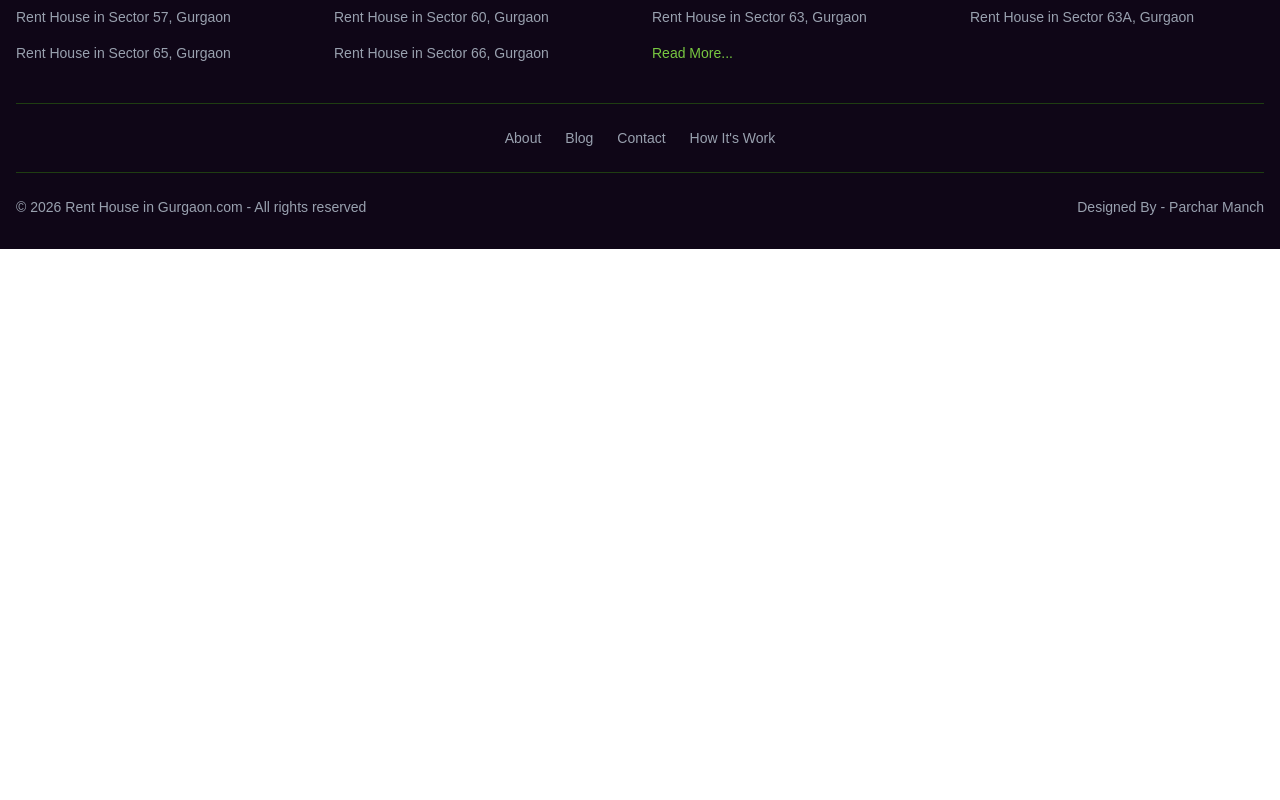
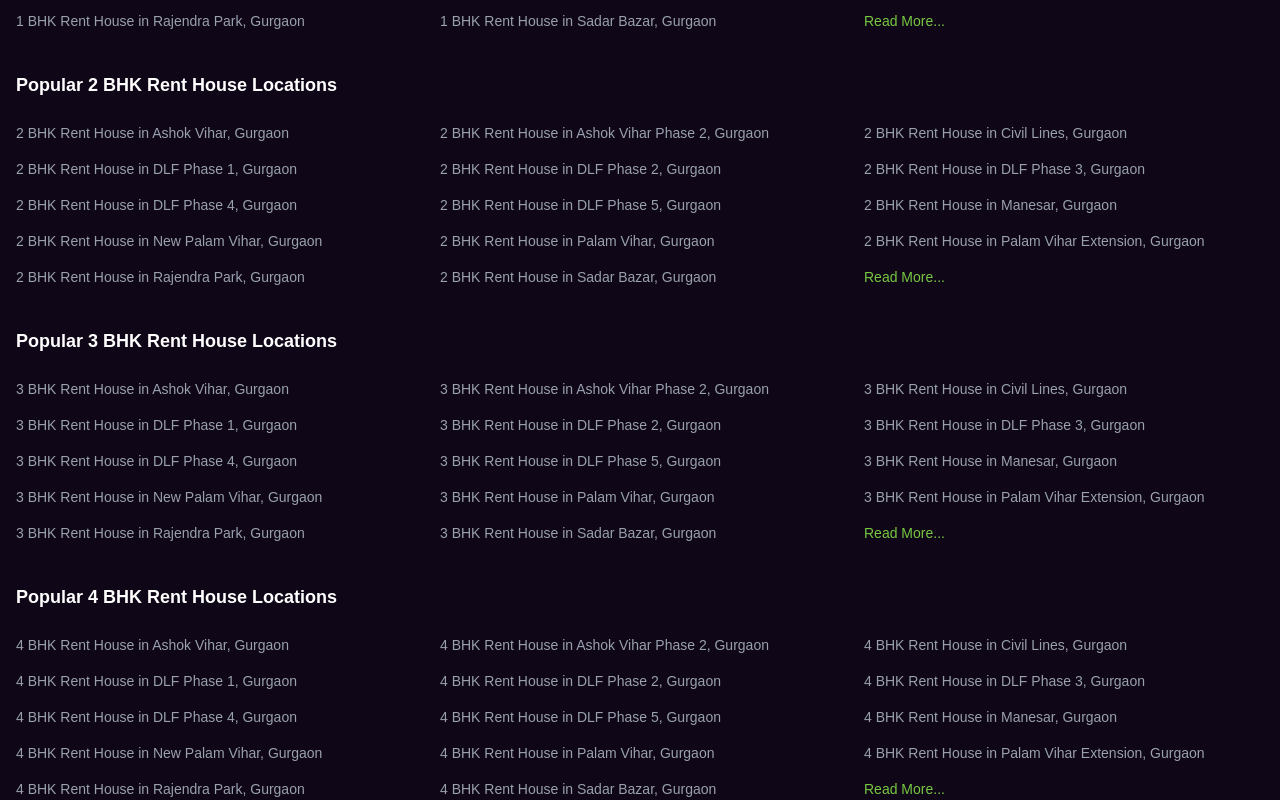
Before and after one commit to dagunjan17-star/rent-house, a Next.js app: page /about in a window 1280 px wide. Shown: the part 2920-3720 px from the top of the page. Before the commit the page ends 3169 px from the top, so only its background shows below. Built offline with nearby package versions, Linux system fonts and the light colour scheme; no server answers.

Commit message:
auto update

```diff
--- a/src/components/Footer.jsx
+++ b/src/components/Footer.jsx
@@ -18,7 +18,7 @@ export default function Footer() {
 
   const [showAll, setShowAll] = useState(false);
 
-  const initialCount = 50;
+  const initialCount = 14;
 
   const visibleLocations = showAll
     ? locations
@@ -50,7 +50,7 @@ export default function Footer() {
             Popular Rent House Locations
           </h3>
 
-          <div className="grid grid-cols-1 sm:grid-cols-2 md:grid-cols-3 lg:grid-cols-4 gap-x-6 gap-y-4 text-sm">
+          <div className="grid grid-cols-1 sm:grid-cols-2 md:grid-cols-3  gap-x-6 gap-y-4 text-sm">
 
             {visibleLocations.map((loc, index) => (
 
@@ -78,6 +78,302 @@ key={index}
                   pointer-events-none">
 
                   Rent House in {loc}, Gurgaon
+
+                </div>
+
+              </div>
+
+            ))}
+
+            {!showAll && locations.length > initialCount && (
+
+              <div>
+
+                <span
+                  onClick={() => setShowAll(true)}
+                  className="block cursor-pointer text-[#78C841] hover:underline"
+                >
+                  Read More...
+                </span>
+
+              </div>
+
+            )}
+
+            {showAll && locations.length > initialCount && (
+
+              <div>
+
+                <span
+                  onClick={() => setShowAll(false)}
+                  className="block cursor-pointer text-[#78C841] hover:underline"
+                >
+                  Read Less...
+                </span>
+
+              </div>
+
+            )}
+
+          </div>
+
+        </div>
+        <div className="mb-10">
+
+          <h3 className="text-lg font-semibold text-white mb-6">
+            Popular 1 BHK Rent House Locations
+          </h3>
+
+          <div className="grid grid-cols-1 sm:grid-cols-2 md:grid-cols-3  gap-x-6 gap-y-4 text-sm">
+
+            {visibleLocations.map((loc, index) => (
+
+              <div key={index} className="relative group">
+
+                <Link
+key={index}
+  href={`https://www.dealacres.com/properties/1-bhk-rent-house-in-${createSlug(loc)}-gurgaon`}
+  target="_blank"
+  rel="noopener noreferrer"                  className="block truncate text-gray-400 hover:text-[#78C841] transition duration-200"
+                >
+                 1 BHK Rent House in {loc}, Gurgaon
+                </Link>
+
+                <div className="
+                  absolute left-1/2 -translate-x-1/2 bottom-full mb-2
+                  opacity-0 scale-95
+                  group-hover:opacity-100 group-hover:scale-100
+                  transition-all duration-200
+                  whitespace-nowrap
+                  bg-[#111827] text-white text-xs
+                  px-3 py-1.5 rounded-md
+                  shadow-lg border border-[#78C841]/40
+                  z-[9999]
+                  pointer-events-none">
+
+                 1 BHK Rent House in {loc}, Gurgaon
+
+                </div>
+
+              </div>
+
+            ))}
+
+            {!showAll && locations.length > initialCount && (
+
+              <div>
+
+                <span
+                  onClick={() => setShowAll(true)}
+                  className="block cursor-pointer text-[#78C841] hover:underline"
+                >
+                  Read More...
+                </span>
+
+              </div>
+
+            )}
+
+            {showAll && locations.length > initialCount && (
+
+              <div>
+
+                <span
+                  onClick={() => setShowAll(false)}
+                  className="block cursor-pointer text-[#78C841] hover:underline"
+                >
+                  Read Less...
+                </span>
+
+              </div>
+
+            )}
+
+          </div>
+
+        </div>
+        <div className="mb-10">
+
+          <h3 className="text-lg font-semibold text-white mb-6">
+            Popular 2 BHK Rent House Locations
+          </h3>
+
+          <div className="grid grid-cols-1 sm:grid-cols-2 md:grid-cols-3  gap-x-6 gap-y-4 text-sm">
+
+            {visibleLocations.map((loc, index) => (
+
+              <div key={index} className="relative group">
+
+                <Link
+key={index}
+  href={`https://www.dealacres.com/properties/2-bhk-rent-house-in-${createSlug(loc)}-gurgaon`}
+  target="_blank"
+  rel="noopener noreferrer"                  className="block truncate text-gray-400 hover:text-[#78C841] transition duration-200"
+                >
+                 2 BHK Rent House in {loc}, Gurgaon
+                </Link>
+
+                <div className="
+                  absolute left-1/2 -translate-x-1/2 bottom-full mb-2
+                  opacity-0 scale-95
+                  group-hover:opacity-100 group-hover:scale-100
+                  transition-all duration-200
+                  whitespace-nowrap
+                  bg-[#111827] text-white text-xs
+                  px-3 py-1.5 rounded-md
+                  shadow-lg border border-[#78C841]/40
+                  z-[9999]
+                  pointer-events-none">
+
+                 2 BHK Rent House in {loc}, Gurgaon
+
+                </div>
+
+              </div>
+
+            ))}
+
+            {!showAll && locations.length > initialCount && (
+
+              <div>
+
+                <span
+                  onClick={() => setShowAll(true)}
+                  className="block cursor-pointer text-[#78C841] hover:underline"
+                >
+                  Read More...
+                </span>
+
+              </div>
+
+            )}
+
+            {showAll && locations.length > initialCount && (
+
+              <div>
+
+                <span
+                  onClick={() => setShowAll(false)}
+                  className="block cursor-pointer text-[#78C841] hover:underline"
+                >
+                  Read Less...
+                </span>
+
+              </div>
+
+            )}
+
+          </div>
+
+        </div>
+        <div className="mb-10">
+
+          <h3 className="text-lg font-semibold text-white mb-6">
+            Popular 3 BHK Rent House Locations
+          </h3>
+
+          <div className="grid grid-cols-1 sm:grid-cols-2 md:grid-cols-3  gap-x-6 gap-y-4 text-sm">
+
+            {visibleLocations.map((loc, index) => (
+
+              <div key={index} className="relative group">
+
+                <Link
+key={index}
+  href={`https://www.dealacres.com/properties/3-bhk-rent-house-in-${createSlug(loc)}-gurgaon`}
+  target="_blank"
+  rel="noopener noreferrer"                  className="block truncate text-gray-400 hover:text-[#78C841] transition duration-200"
+                >
+                 3 BHK Rent House in {loc}, Gurgaon
+                </Link>
+
+                <div className="
+                  absolute left-1/2 -translate-x-1/2 bottom-full mb-2
+                  opacity-0 scale-95
+                  group-hover:opacity-100 group-hover:scale-100
+                  transition-all duration-200
+                  whitespace-nowrap
+                  bg-[#111827] text-white text-xs
+                  px-3 py-1.5 rounded-md
+                  shadow-lg border border-[#78C841]/40
+                  z-[9999]
+                  pointer-events-none">
+
+                 3 BHK Rent House in {loc}, Gurgaon
+
+                </div>
+
+              </div>
+
+            ))}
+
+            {!showAll && locations.length > initialCount && (
+
+              <div>
+
+                <span
+                  onClick={() => setShowAll(true)}
+                  className="block cursor-pointer text-[#78C841] hover:underline"
+                >
+                  Read More...
+                </span>
+
+              </div>
+
+            )}
+
+            {showAll && locations.length > initialCount && (
+
+              <div>
+
+                <span
+                  onClick={() => setShowAll(false)}
+                  className="block cursor-pointer text-[#78C841] hover:underline"
+                >
+                  Read Less...
+                </span>
+
+              </div>
+
+            )}
+
+          </div>
+
+        </div>
+        <div className="mb-10">
+
+          <h3 className="text-lg font-semibold text-white mb-6">
+            Popular 4 BHK Rent House Locations
+          </h3>
+
+          <div className="grid grid-cols-1 sm:grid-cols-2 md:grid-cols-3  gap-x-6 gap-y-4 text-sm">
+
+            {visibleLocations.map((loc, index) => (
+
+              <div key={index} className="relative group">
+
+                <Link
+key={index}
+  href={`https://www.dealacres.com/properties/4-bhk-rent-house-in-${createSlug(loc)}-gurgaon`}
+  target="_blank"
+  rel="noopener noreferrer"                  className="block truncate text-gray-400 hover:text-[#78C841] transition duration-200"
+                >
+                 4 BHK Rent House in {loc}, Gurgaon
+                </Link>
+
+                <div className="
+                  absolute left-1/2 -translate-x-1/2 bottom-full mb-2
+                  opacity-0 scale-95
+                  group-hover:opacity-100 group-hover:scale-100
+                  transition-all duration-200
+                  whitespace-nowrap
+                  bg-[#111827] text-white text-xs
+                  px-3 py-1.5 rounded-md
+                  shadow-lg border border-[#78C841]/40
+                  z-[9999]
+                  pointer-events-none">
+
+                 4 BHK Rent House in {loc}, Gurgaon
 
                 </div>
 
--- a/src/components/NearbyLocations.jsx
+++ b/src/components/NearbyLocations.jsx
@@ -1,24 +1,54 @@
+
 "use client";
 
+import { useEffect, useState } from "react";
 import { MapPin, Navigation } from "lucide-react";
 
-export default function NearbyLocations({
-  properties = [],
-}) {
+export default function NearbyLocations({ blockIndex = 0 }) {
+  const [locations, setLocations] = useState([]);
 
-  // 🔥 UNIQUE LOCALITIES
-  const uniqueLocations = [
-    ...new Set(
-      properties
-        ?.map((item) => item.locality)
-        ?.filter(Boolean)
-    ),
+
+
+  useEffect(() => {
+  const fetchAreas = async () => {
+    try {
+      const res = await fetch(
+        "https://gurgaon-backend.onrender.com/api/areas/getAllAreas"
+      );
+
+      const data = await res.json();
+
+      console.log("FULL RESPONSE =>", data);
+
+      setLocations(data.data || []);
+    } catch (error) {
+      console.log(error);
+    }
+  };
+
+  fetchAreas();
+}, []);
+const startIndex =
+  locations.length > 0
+    ? (blockIndex * 10) % locations.length
+    : 0;
+
+let visibleLocations = locations.slice(
+  startIndex,
+  startIndex + 10
+);
+
+if (
+  locations.length > 0 &&
+  visibleLocations.length < 10
+) {
+  visibleLocations = [
+    ...visibleLocations,
+    ...locations.slice(0, 10 - visibleLocations.length),
   ];
+}
 
-  // 🔥 ONLY 10 LOCATIONS
-  const visibleLocations = uniqueLocations.slice(0, 10);
-
-  if (visibleLocations.length === 0) return null;
+  if (!locations.length) return null;
 
   return (
     <section className="w-full py-2">
@@ -117,16 +147,12 @@ export default function NearbyLocations({
             {/* LOCATION LIST */}
             <div className="flex flex-wrap gap-3">
 
-              {visibleLocations.map((location, index) => (
-
-                <button
-                  key={index}
+            {visibleLocations.slice(0, 10).map((item) => (
+            <button
+              key={item._id}
                   onClick={() =>
                     window.open(
-                      `https://www.dealacres.com/properties/house-for-rent-in-${location
-                        .toLowerCase()
-                        .replace(/,/g, "")
-                        .replace(/\s+/g, "-")}`,
+                      `https://www.dealacres.com/properties/rent-house-in-${item.slug}`,
                       "_blank"
                     )
                   }
@@ -177,7 +203,7 @@ export default function NearbyLocations({
                       transition-all duration-300
                     "
                   >
-                    {location}
+                    {item.location}
                   </span>
 
                 </button>
```
Also changed, not shown: src/components/Proprtes.jsx (+5 -15 lines).
